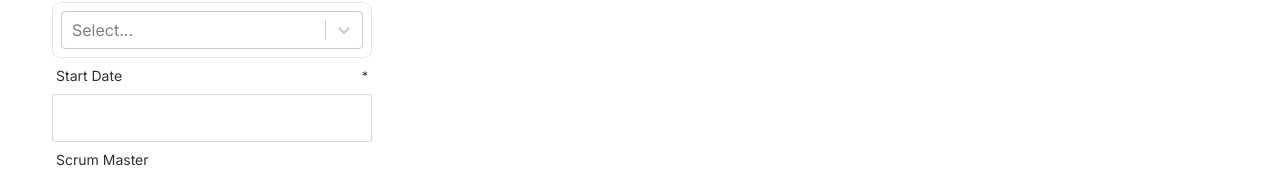
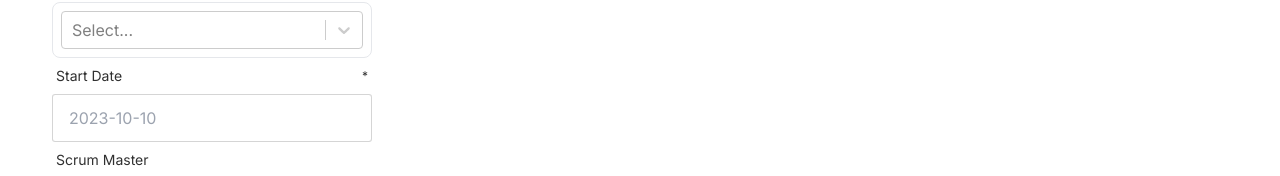
Before and after one commit to jeromebrule/jerome-brule-ecc-dssb-IS24-code-challenge, a Next.js app: page /products/new in a window 1280 px wide. Shown: the part 358-534 px from the top of the page. Built offline with nearby package versions, Linux system fonts and the light colour scheme; no server answers.

Commit message:
Update ProductForm.tsx

```diff
--- a/app/components/ProductForm.tsx
+++ b/app/components/ProductForm.tsx
@@ -231,7 +231,7 @@ const ProductForm = ({productInfo, activeFields}: Props) => {
               {...register("startDate")}
               id="startDate"
               type="text"
-              placeholder=""
+              placeholder="2023-10-10"
               className="input input-bordered w-full max-w-xs"
             />
             {errors.startDate && <p>{errors.startDate.message}</p>}
```
